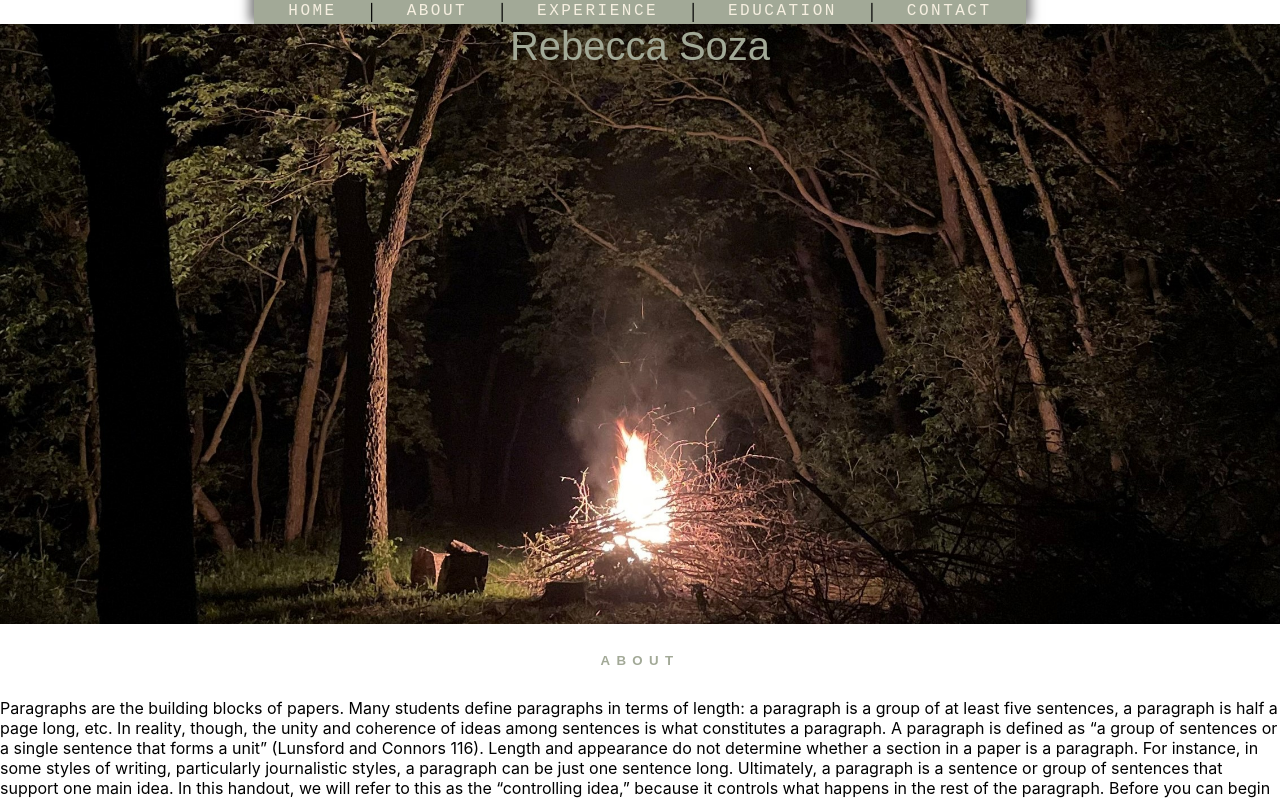
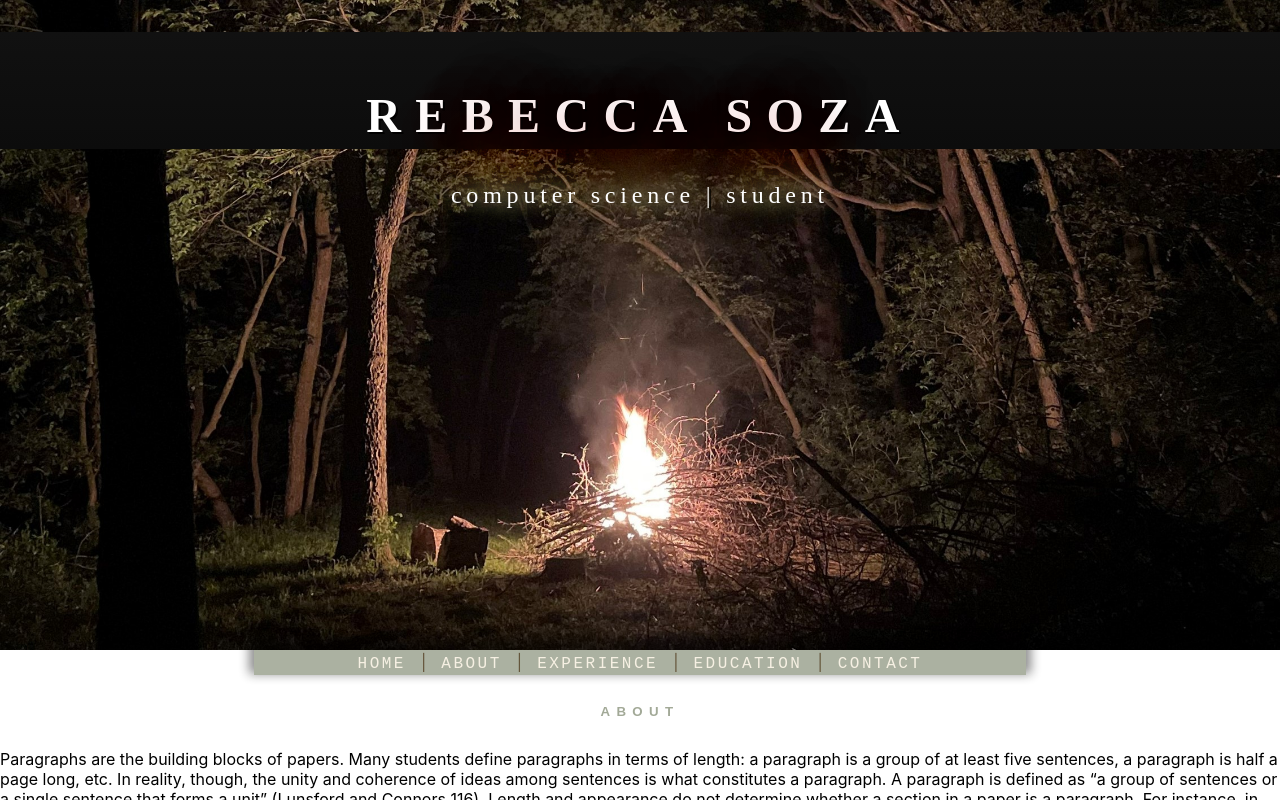
Before and after one commit to rsoza/resume, a React (Create React App) app: page / in a window 1280 px wide. Shown: the top 800 px of the page. Built offline with nearby package versions, Linux system fonts and the light colour scheme.

Commit message:
home page almost done

```diff
--- a/src/App.js
+++ b/src/App.js
@@ -12,8 +12,9 @@ import {
 function App() {
   return (
     <>
+      <Home />
       <Header />
-      <Home />
+
       <About />
       <Education />
       <Work />
--- a/src/components/common/Styles.css
+++ b/src/components/common/Styles.css
@@ -1,30 +1,6 @@
 html {
   scroll-behavior: smooth;
 }
-h1 {
-  text-transform: capitalize;
-  position: relative;
-  padding: 0;
-  margin: 0;
-  font-family: "Raleway", sans-serif;
-  font-weight: 300;
-  font-size: 40px;
-  color: rgb(162, 169, 151);
-  -webkit-transition: all 0.4s ease 0s;
-  -o-transition: all 0.4s ease 0s;
-  transition: all 0.4s ease 0s;
-}
-
-h1 span {
-  display: block;
-  font-size: 0.5em;
-  line-height: 1.3;
-}
-h1 em {
-  font-style: normal;
-  font-weight: 600;
-}
-
 h5 {
     color:rgb(162, 169, 151);
     font-size: 1.6rem;
--- a/src/components/common/header/Header.css
+++ b/src/components/common/header/Header.css
@@ -1,11 +1,14 @@
+html{
+    scroll-behavior: smooth;
+}
 .header {
     top: 0px;
-    background-color: rgb(162, 169, 151);
+    background-color: #a2a997;
     text-align: center;
     box-shadow: 0 -6px 10px 5px rgba(0,0,0,0.5);
-    background-size: cover;
     position: sticky;
     margin: auto;
     width: 60%;
     padding: 2px;
+    opacity: 90%;
 }
--- a/src/components/common/home/Home.css
+++ b/src/components/common/home/Home.css
@@ -1,5 +1,8 @@
+html{
+    scroll-behavior: smooth;
+}
 .home-block{
-    height: 600px;
+    height: 650px;
     min-height: 500px;
     width: 100%;
     background: #161415 url('../../../images/header-background1.jpg') no-repeat top center;
@@ -12,3 +15,119 @@
 .noshow {
     display: none;
 }
+
+
+  h1 {
+    padding-top: 50px;
+    background-color: transparent;
+    background-image: -webkit-linear-gradient(top, #111, #0c0c0c);
+    background-image: -moz-linear-gradient(top, #111, #0c0c0c);
+    background-image: -ms-linear-gradient(top, #111, #0c0c0c);
+    background-image: -o-linear-gradient(top, #111, #0c0c0c);
+    font-size: 3em;
+    font-family: 'Amethysta', serif;
+    text-align: center;
+    line-height: 1.4em;
+    text-transform: uppercase;
+    letter-spacing: .3em;
+    white-space:nowrap;
+    color: #fff;
+    text-shadow: 2px 2px #000000;
+  }
+
+  span {
+    padding-bottom: 50px;
+    color: #fff;
+    font-family: 'Amethysta', serif;
+    font-size: 1.5em;
+    text-transform: lowercase;
+    vertical-align: middle;
+    letter-spacing: .2em;
+    text-shadow: 2px 2px #000000;
+  }
+
+  .fire {
+    animation: animation 1s ease-in-out infinite alternate;
+    -moz-animation: animation 1s ease-in-out infinite alternate;
+    -webkit-animation: animation 1s ease-in-out infinite alternate;
+    -o-animation: animation 1s ease-in-out infinite alternate;
+  }
+
+  .burn {
+    animation: animation .65s ease-in-out infinite alternate;
+    -moz-animation: animation .65s ease-in-out infinite alternate;
+    -webkit-animation: animation .65s ease-in-out infinite alternate;
+    -o-animation: animation .65s ease-in-out infinite alternate;
+  }
+
+  @keyframes animation
+  {
+  0% {text-shadow: 0 0 20px #fefcc9,
+    10px -10px 30px #feec85,
+    -20px -20px 40px #ffae34,
+    20px -40px 50px #ec760c,
+    -20px -60px 60px #cd4606,
+    0 -80px 70px #973716,
+    10px -90px 80px #451b0e;}
+  100% {text-shadow: 0 0 20px #fefcc9,
+    10px -10px 30px #fefcc9,
+    -20px -20px 40px #feec85,
+    22px -42px 60px #ffae34,
+    -22px -58px 50px #ec760c,
+    0 -82px 80px #cd4606,
+    10px -90px 80px  #973716;}
+  }
+
+  @-moz-keyframes animation
+  {
+  0% {text-shadow: 0 0 20px #fefcc9,
+    10px -10px 30px #feec85,
+    -20px -20px 40px #ffae34,
+    20px -40px 50px #ec760c,
+    -20px -60px 60px #cd4606,
+    0 -80px 70px #973716,
+    10px -90px 80px #451b0e;}
+  100% {text-shadow: 0 0 20px #fefcc9,
+    10px -10px 30px #fefcc9,
+    -20px -20px 40px #feec85,
+    22px -42px 60px #ffae34,
+    -22px -58px 50px #ec760c,
+    0 -82px 80px #cd4606,
+    10px -90px 80px  #973716;}
+  }
+
+  @-webkit-keyframes animation
+  {
+  0% {text-shadow: 0 0 20px #fefcc9,
+    10px -10px 30px #feec85,
+    -20px -20px 40px #ffae34,
+    20px -40px 50px #ec760c,
+    -20px -60px 60px #cd4606,
+    0 -80px 70px #973716,
+    10px -90px 80px #451b0e;}
+  100% {text-shadow: 0 0 20px #fefcc9,
+    10px -10px 30px #fefcc9,
+    -20px -20px 40px #feec85,
+    22px -42px 60px #ffae34,
+    -22px -58px 50px #ec760c,
+    0 -82px 80px #cd4606,
+    10px -90px 80px  #973716;}
+  }
+
+  @-o-keyframes animation
+  {
+  0% {text-shadow: 0 0 20px #fefcc9,
+    10px -10px 30px #feec85,
+    -20px -20px 40px #ffae34,
+    20px -40px 50px #ec760c,
+    -20px -60px 60px #cd4606,
+    0 -80px 70px #973716,
+    10px -90px 80px #451b0e;}
+  100% {text-shadow: 0 0 20px #fefcc9,
+    10px -10px 30px #fefcc9,
+    -20px -20px 40px #feec85,
+    22px -42px 60px #ffae34,
+    -22px -58px 50px #ec760c,
+    0 -82px 80px #cd4606,
+    10px -90px 80px  #973716;}
+  }
--- a/src/components/common/home/Home.jsx
+++ b/src/components/common/home/Home.jsx
@@ -10,7 +10,12 @@ export default function About() {
             <h5>HOME</h5>
           </div>
         </section>
-        <h1>Rebecca Soza</h1>
+        <div className="intro">
+          <h1> Rebecca Soza</h1>
+          <span className="fire"> Computer Science </span>
+          <span> | </span>
+          <span className="fire"> Student </span>
+        </div>
       </div>
     </>
   );
--- a/src/components/common/navbar/Navbar.css
+++ b/src/components/common/navbar/Navbar.css
@@ -1,13 +1,12 @@
 .navbar {
-  display: flex;
   flex-direction: row;
+  color: #544427;
+  align-items: center;
+  margin: auto;
 }
-
 .navbar-item {
-  display: flex;
   justify-content: center;
   align-items: center;
-  margin-left: 30px;
   color: inherit;
   text-decoration: inherit;
   text-transform: uppercase;
@@ -19,9 +18,11 @@ a:link, a:visited, a:hover {
   border:none;
   color:#f6efe0;
   margin: 0 auto;
-  display: inline;
+  display: inline-flex;
   transition-duration: 0.4s;
   text-decoration: none;
   font-size:large;
   letter-spacing:2.5px;
+  margin-right: 15px;
+  margin-left: 15px;
 }
```
Also changed, not shown: src/components/accessories/Fade.css (deleted, +0 -12 lines), src/components/accessories/Fade.jsx (deleted, +0 -27 lines).
